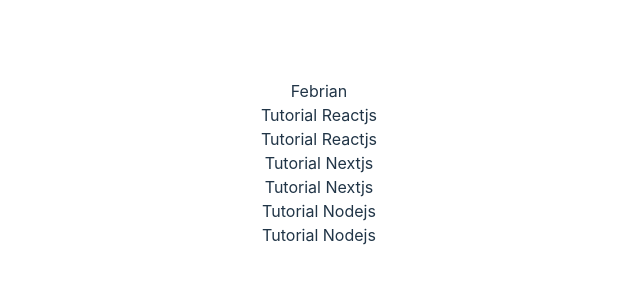
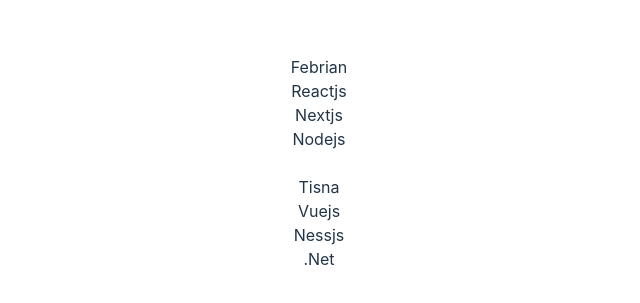
Before and after one commit to pepbritisnasetiawan/react-fundamental-CP, a React (Vite) app: page / in a window 1280 px wide. Shown: the part 237-540 px from the top of the page, without its empty margins (321-961 px from the left). Built offline with nearby package versions, Linux system fonts and the light colour scheme.

Commit message:
props pada child component

```diff
--- a/src/App.jsx
+++ b/src/App.jsx
@@ -4,7 +4,9 @@
 function App() {
   return (
     <div className='App'>
-      <Article />
+      <Article name="Febrian" titles={["Reactjs", "Nextjs", "Nodejs"]} />
+      <br />
+      <Article name="Tisna" titles={["Vuejs", "Nessjs", ".Net"]} />
     </div>
 
   )
--- a/src/components/Article.jsx
+++ b/src/components/Article.jsx
@@ -1,18 +1,14 @@
-export default function Article() {
-  const name = 'Febrian';
-  const titiles = ['Tutorial Reactjs', 'Tutorial Nextjs', 'Tutorial Nodejs'];
-
+/* eslint-disable react/jsx-key */
+/* eslint-disable react/prop-types */
+export default function Article(props) {
   return (
     <>
-      <div>{name}</div>
-      <div>{titiles.map((title) => {
-        return (
-          <>
-            <div>{title}</div>
-            <div>{title}</div>
-          </>
-        );
-      })}</div>
+      <div>{props.name}</div>
+      <div>
+        {props.titles.map((title) => {
+          return <div>{title}</div>
+        })}
+      </div>
     </>
   );
 }
```
